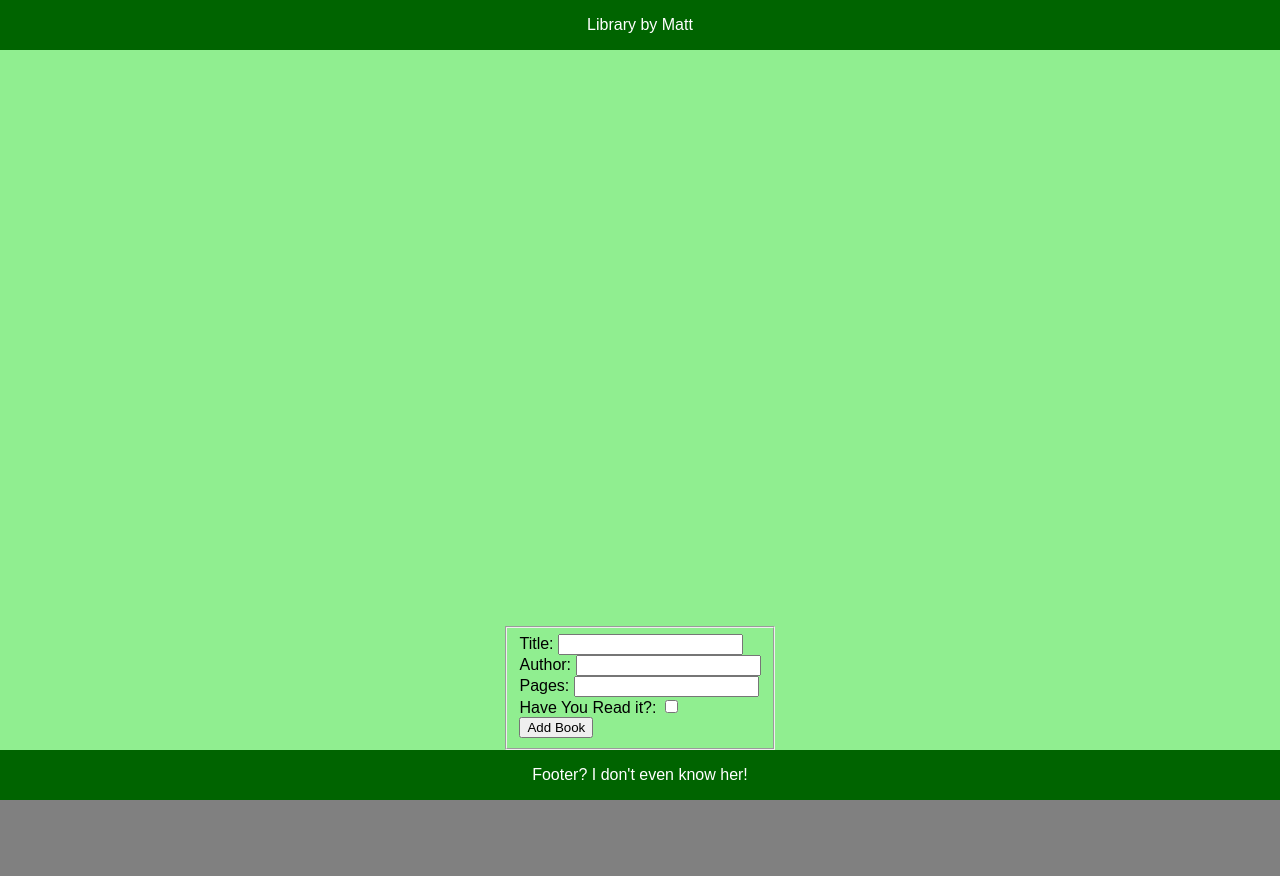
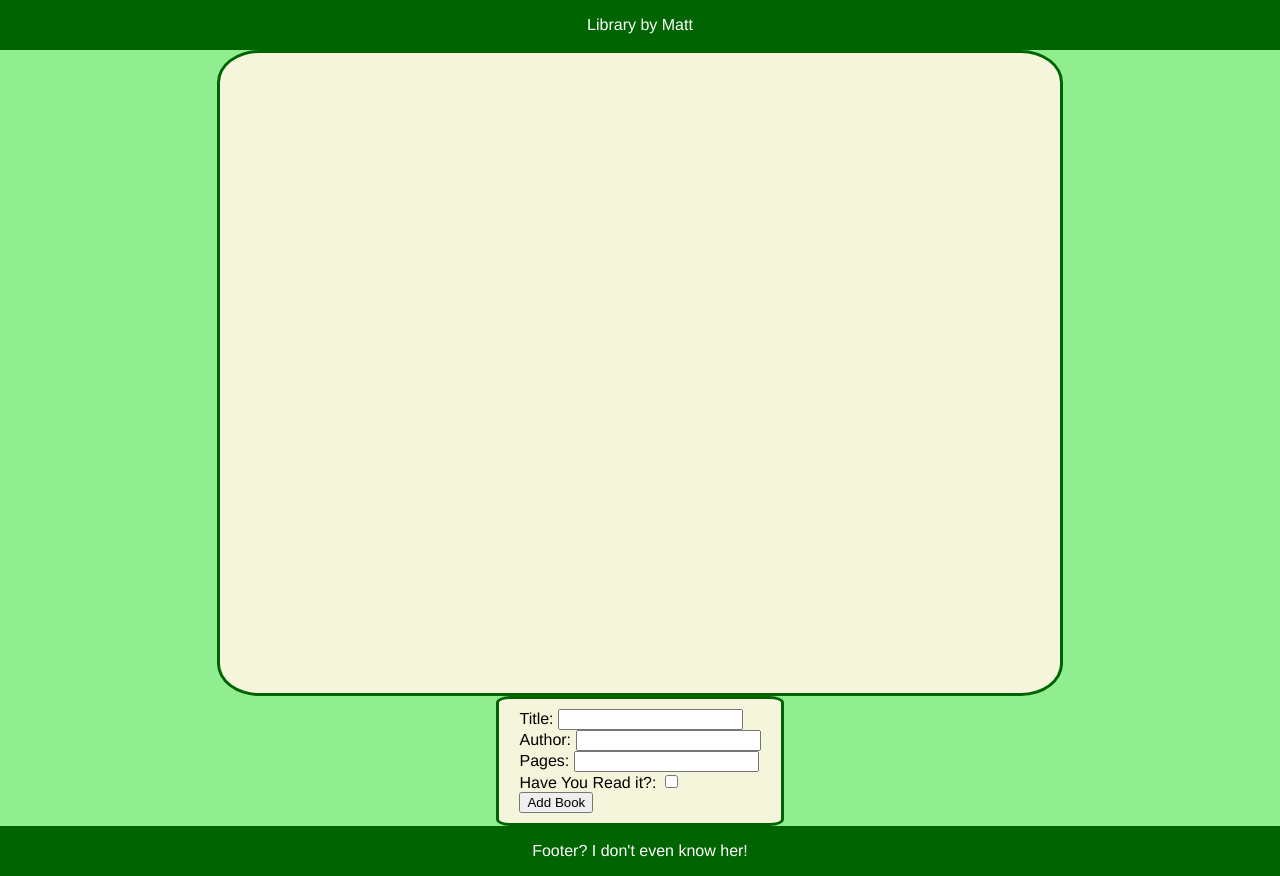
Before and after one commit to mjzachman/library, a plain HTML site: page index.html in a window 1280 px wide. Before the commit the page ends 800 px from the top, so only its background shows below. Drawn offline with Linux system fonts and the light colour scheme.

Commit message:
Update stylings

```diff
--- a/styles.css
+++ b/styles.css
@@ -1,5 +1,5 @@
 body {
-  font-family: Arial, Helvetica, sans-serif;
+  font-family:'Franklin Gothic Medium', 'Arial Narrow', Arial, sans-serif;
   background-color: gray;
   display: flex;
   flex-direction: column;
@@ -19,28 +19,41 @@ header {
 .content {
   display: flex;
   flex-direction: column;
-  justify-content: flex-start;
+  justify-content: space-around;
   align-items: center;
   background-color: lightgreen;
   flex-grow: 1;
 }
 
 #display {
-  width: 80%;
-  height: 80%;
+  width: 800px;
+  height: 600px;
   display: flex;
   justify-content: flex-start;
+  align-content: flex-start;
   gap: 20px;
   padding: 20px;
-  border: solid white 3 px;
-  flex-grow: 1;
+  border: solid darkgreen 3px;
+  border-radius: 5%;
+  flex-wrap: wrap;
+  background-color: beige;
 }
 
 .card {
-  height: 100px;
-  width: 100px;
+  height: 110px;
+  width: 160px;
   background-color: white;
-  padding: 10;
+  padding: 10px;
+  border: solid darkgreen 2px;
+  border-radius: 10%;
+  box-shadow: 10px 5px 5px darkgray;
+}
+
+fieldset{
+  background-color: beige;
+  border: solid darkgreen 3px;
+  border-radius: 5%;
+  padding: 10px 20px;
 }
 
 footer {
```
